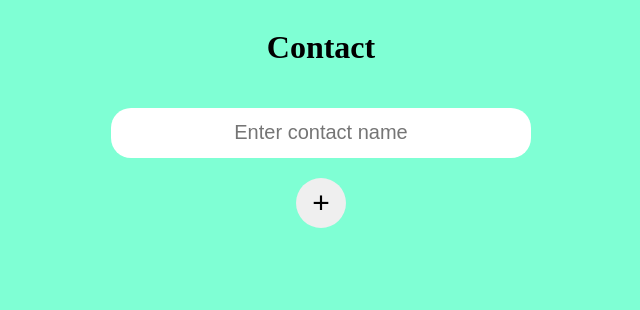
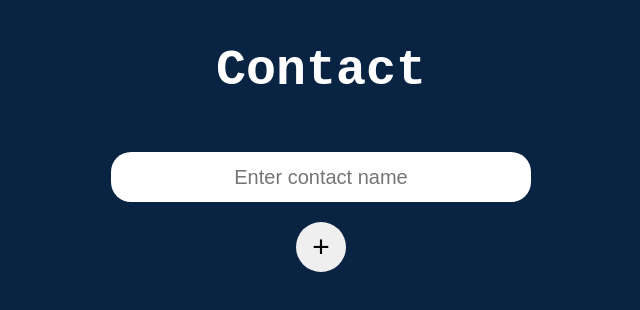
Before and after one commit to Micro-Shubham/contact-list, a plain HTML site: page index.html in a window 1280 px wide. Shown: the whole page, without its empty margins (319-959 px from the left). Drawn offline with Linux system fonts and the light colour scheme.

Commit message:
updated css

```diff
--- a/style.css
+++ b/style.css
@@ -1,7 +1,12 @@
 body {
-    background-color:aquamarine;
+    background-color:rgb(9, 35, 66);
+
 }
-
+h1 {
+    color: white;
+    font-family:'Courier New', Courier, monospace;
+    font-size: 50px;
+}
 .main {
     display: flex;
     justify-content: center;
```
